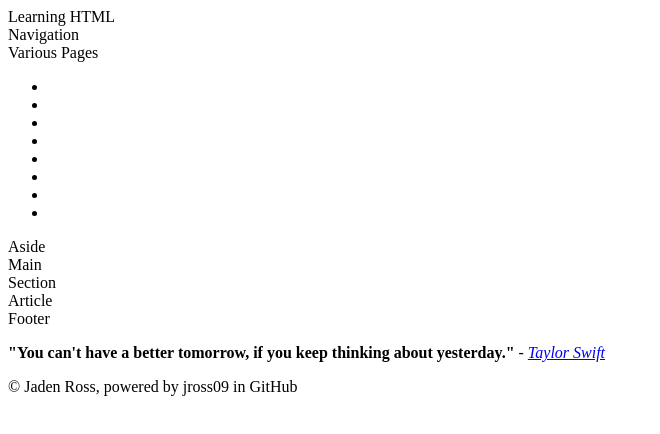
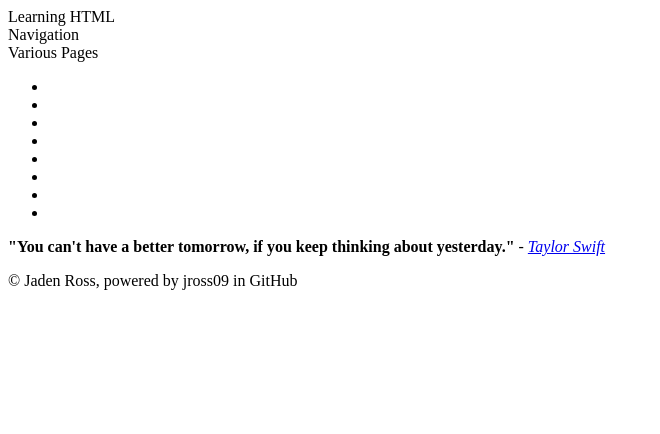
Before and after one commit to jross09/Learning-HTML, a plain HTML site: page index.html in a window 1280 px wide. Shown: the whole page, without its empty margins (0-660 px from the left). Drawn offline with Linux system fonts and the light colour scheme.

Commit message:
Update index.html

```diff
--- a/index.html
+++ b/index.html
@@ -45,11 +45,11 @@
                 </ul>
             </section>
         </nav>
-        <aside>Aside</aside>
-        <main>Main</main>
-        <section>Section</section>
-        <article>Article</article>
-        <footer>Footer</footer>
+        <aside></aside>
+        <main></main>
+        <section></section>
+        <article></article>
+        <footer></footer>
     </body>
 
     <footer>
```
